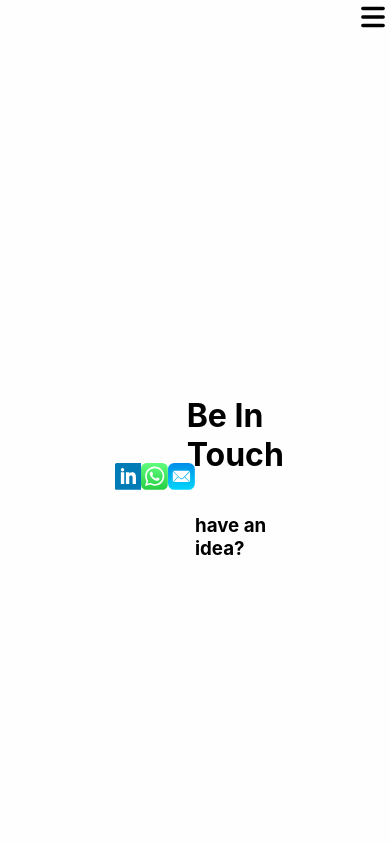
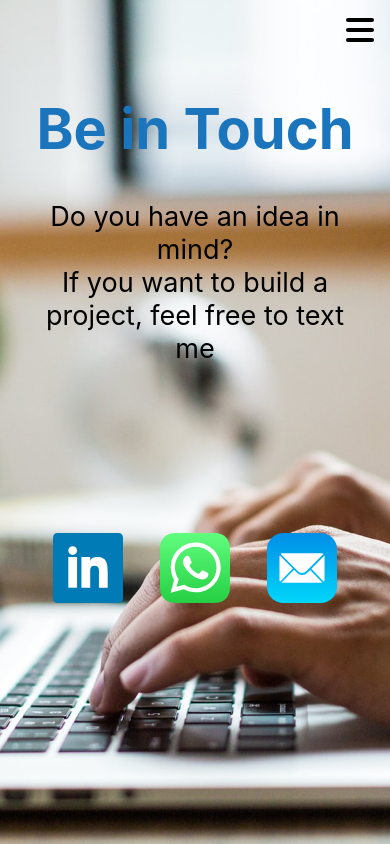
Before and after one commit to gustavo-gomez/portfolio, a React (Create React App) app: page /contact in a window 390 px wide. Built offline with nearby package versions, Linux system fonts and the light colour scheme.

Commit message:
organize Contact section(media querys)

```diff
--- a/src/components/Contact.jsx
+++ b/src/components/Contact.jsx
@@ -7,7 +7,6 @@ import photo from '../images/photo.jpg'
 import Icon, {getSvg, ICON_TYPE} from "../util/Icon";
 import Header from "./Header";
 import contact from '../images/contact2.jpeg'
-import contactSmall from '../images/contact_small.jpeg'
 import {useMediaQuery} from 'react-responsive'
 
 const Contact = () => {
@@ -17,20 +16,28 @@ const Contact = () => {
   // const isMobile = useMediaQuery({
   //   maxWidth: 850
   // })
-  // useEffect(() => {
-  //   // console.log("isMobile: ", isMobile)
-  //   // if (isMobile)
-  //   //   document.body.style.backgroundImage = `url(${contact})`
-  //   // else
-  //   document.body.style.backgroundImage = `url(${contact})`
-  //   document.body.classList.add('contact-background')
-  //
-  //   return () => {
-  //     document.body.style.backgroundImage = `none`
-  //     document.body.classList.remove('contact-background')
-  //
-  //   }
-  // }, []);
+  useEffect(() => {
+    // console.log("isMobile: ", isMobile)
+    // if (isMobile)
+    //   document.body.style.backgroundImage = `url(${contact})`
+    // else
+    document.body.style.backgroundImage = `url(${contact})`
+    document.body.classList.add(`contact-background`)
+    // if (isDarkMode)
+    //   document.body.classList.add('dark-mode-background')
+
+    return () => {
+      document.body.style.backgroundImage = `none`
+      document.body.classList.remove('contact-background')
+
+    }
+  }, []);
+    console.log('isDarkMode: ', isDarkMode)
+
+  if (isDarkMode)
+    document.body.classList.add('dark-mode-background')
+  else
+    document.body.classList.remove('dark-mode-background')
 
   // const handleMediaQueryChange = (matches) => {
   //   // matches will be true or false based on the value for the media query
@@ -52,24 +59,33 @@ const Contact = () => {
   return (
     <>
       <Header/>
-      <div className={'contact-section'}>
-
-        <div className={'contact-body'}>
+      <div className={`contact-section`}>
+        <div className={`contact-body ${isDarkMode ? 'darkMode' : ''}`}>
           <div className={'icons-container'}>
-            {getSvg(ICON_TYPE.LINKEDIN, 'contact-icon')}
-            {getSvg(ICON_TYPE.WHATSAPP, 'contact-icon')}
-            {getSvg(ICON_TYPE.EMAIL, 'contact-icon')}
+            <Icon
+              iconType={ICON_TYPE.LINKEDIN}
+              link={'https://www.linkedin.com/in/luis-gustavo-gomez-fasanando-b523158b/'}
+              className={'contact-icon'}
+            />
+            <Icon
+              iconType={ICON_TYPE.WHATSAPP}
+              link={'https://wa.me/51945248578?text=Hola%20Gustavo!'}
+              className={'contact-icon'}
+            />
+            <Icon
+              iconType={ICON_TYPE.EMAIL}
+              link={`mailto:contacto@gustavogomez.dev?subject=${LANGUAGES_TEXT[language].contact.mailSubject}`}
+              className={'contact-icon'}
+            />
           </div>
           <div className={'description-container'}>
             <h1>{LANGUAGES_TEXT[language].contact.title}</h1>
-            <h3>{LANGUAGES_TEXT[language].contact.description}</h3>
+            <p>{LANGUAGES_TEXT[language].contact.subTitle}</p>
+            <p>{LANGUAGES_TEXT[language].contact.description}</p>
           </div>
         </div>
-
-
       </div>
     </>
-
   );
 }
 
--- a/src/components/Header.jsx
+++ b/src/components/Header.jsx
@@ -16,7 +16,6 @@ import {useEffect, useState} from "react";
 const MobileHeader = ({language, isDarkMode, location, onClickNav, isMenuOpen, setIsMenuOpen}) => {
   return (
     <div className={`header-container-mobile ${isDarkMode ? 'darkMode' : ''}`}>
-      {/*<div className={'sections-container'}>*/}
       <span
         id={'menu'}
         className={'menu-mobile-icon'}
@@ -32,7 +31,6 @@ const MobileHeader = ({language, isDarkMode, location, onClickNav, isMenuOpen, s
                 id={section.id}
                 className={`menu-item ${section.id === location.pathname ? 'active' : ''}`}
                 onClick={() => onClickNav(section.id)}
-                // style={{opacity: 0.9, transform: 'scale(0.5) translateY(-40px) translateX(0px)'}}
               >
                 {getSvg(section.icon, "menu-icon")}
               </button>
@@ -40,7 +38,6 @@ const MobileHeader = ({language, isDarkMode, location, onClickNav, isMenuOpen, s
           })
         }
       </div>
-      {/*</div>*/}
     </div>
   )
 }
--- a/src/scss/components/contact.scss
+++ b/src/scss/components/contact.scss
@@ -5,11 +5,12 @@
   padding: 10rem 5rem 1rem 5rem;
   @extend %display-flex-center;
   flex-direction: column;
-  height: 75vh;
+  height: 50vh;
+  color: $letters;
 
   .contact-body {
     flex-direction: row;
-    width: 70%;
+    width: 80%;
     @extend %display-flex-center;
 
     .icons-container {
@@ -20,6 +21,7 @@
 
       .contact-icon {
         width: 100px;
+
         &:hover {
           cursor: pointer;
         }
@@ -30,6 +32,24 @@
       @extend %display-flex-center;
       flex-direction: column;
       width: 50%;
+      text-align: center;
+
+      h1 {
+        font-size: 60px;
+        color: $blue_principal;
+      }
+
+      p {
+        font-size: 31px;
+        margin-block-end: 0;
+        margin-block-start: 0;
+      }
+    }
+  }
+
+  .darkMode {
+    p {
+      color: white !important;
     }
   }
 }
@@ -47,27 +67,98 @@
   background-position: center center;
 }
 
-@media (max-width: 1500px) {
-
+.dark-mode-background {
+  background-blend-mode: darken
 }
 
-@media (max-width: 1300px) {
+@media (max-width: 1600px) {
+  .contact-section {
+    padding: 10rem 0 0 0;
 
+    .contact-body {
+      width: 87%;
+    }
+  }
 }
 
 @media (max-width: 1150px) {
+  .contact-section {
+    padding: 10rem 0 0 0;
 
+    .contact-body {
+      .description-container {
+        h1 {
+          font-size: 58px;
+        }
+
+        p {
+          font-size: 29px;
+        }
+      }
+    }
+  }
 }
 
 @media (max-width: 1050px) {
-
+  .contact-section {
+    .contact-body {
+      width: 93%;
+      .icons-container {
+        .contact-icon {
+          width: 95px;
+        }
+      }
+    }
+  }
 }
 
 @media (max-width: 950px) {
+  .contact-section {
+    .contact-body {
+      .description-container {
+        h1 {
+          font-size: 56px;
+        }
+
+        p {
+          font-size: 27px;
+        }
+      }
+      .icons-container {
+        .contact-icon {
+          width: 90px;
+        }
+      }
+    }
+  }
 }
 
 @media (max-width: 850px) {
+  .contact-section {
+    padding: 2rem 1rem 1rem 1rem;
+    flex-direction: column;
+    height: 85vh;
 
+    .contact-body {
+      flex-direction: column-reverse;
+      width: 90%;
+      height: 100%;
+
+      .icons-container {
+        width: 100%;
+        height: 50%;
+
+        .contact-icon {
+          width: 70px;
+        }
+      }
+
+      .description-container {
+        width: 100%;
+        height: 50%;
+      }
+    }
+  }
 }
 
 @media (max-width: 700px) {
--- a/src/scss/components/header.scss
+++ b/src/scss/components/header.scss
@@ -51,8 +51,8 @@
 
 .header-container-mobile {
   position: fixed;
-  top: 0;
-  right: 0;
+  top: 10px;
+  right: 10px;
   color: $letters;
   display: flex;
   justify-content: space-between;
@@ -62,7 +62,7 @@
   .menu-mobile-icon {
     background-color: transparent;
     svg {
-      width: 34px;
+      width: 40px;
     }
 
     margin-bottom: 20px;
@@ -108,7 +108,7 @@
       }
 
       .menu-icon {
-        width: 34px;
+        width: 45px;
         stroke: black;
         fill: transparent;
         stroke-width: 1px;
@@ -126,6 +126,7 @@
 
     .active .menu-icon {
       animation: strok 1s reverse;
+      stroke: $blue_principal;
     }
   }
 
--- a/src/util/Icon.jsx
+++ b/src/util/Icon.jsx
@@ -39,7 +39,7 @@ export const getSvg = (type, className) => {
         //   <path
         //     d="M20.447 20.452h-3.554v-5.569c0-1.328-.027-3.037-1.852-3.037-1.853 0-2.136 1.445-2.136 2.939v5.667H9.351V9h3.414v1.561h.046c.477-.9 1.637-1.85 3.37-1.85 3.601 0 4.267 2.37 4.267 5.455v6.286zM5.337 7.433c-1.144 0-2.063-.926-2.063-2.065 0-1.138.92-2.063 2.063-2.063 1.14 0 2.064.925 2.064 2.063 0 1.139-.925 2.065-2.064 2.065zm1.782 13.019H3.555V9h3.564v11.452zM22.225 0H1.771C.792 0 0 .774 0 1.729v20.542C0 23.227.792 24 1.771 24h20.451C23.2 24 24 23.227 24 22.271V1.729C24 .774 23.2 0 22.222 0h.003z"/>
         // </svg>
-        <svg enable-background="new 0 0 32 32" viewBox="0 0 32 32" className={`icons ${className}`}
+        <svg enableBackground="new 0 0 32 32" viewBox="0 0 32 32" className={`icons ${className}`}
              xmlns="http://www.w3.org/2000/svg">
           <g>
             <path d="M32,30c0,1.104-0.896,2-2,2H2c-1.104,0-2-0.896-2-2V2c0-1.104,0.896-2,2-2h28c1.104,0,2,0.896,2,2V30z"
@@ -72,9 +72,9 @@ export const getSvg = (type, className) => {
         // </svg>
 
         <svg fill="none" viewBox="0 0 25 25" xmlns="http://www.w3.org/2000/svg">
-          <path clip-rule="evenodd"
+          <path clipRule="evenodd"
                 d="M15.7481 24.9471C24.0901 24.7061 24.9111 22.9501 24.9111 12.9811C24.9111 1.98108 23.9111 0.981079 12.9111 0.981079C1.91113 0.981079 0.911133 1.98108 0.911133 12.9811C0.911133 22.9761 1.73713 24.7151 10.1391 24.9491C10.2121 24.8581 10.2391 24.7441 10.2391 24.6281C10.2391 24.3781 10.2291 21.8121 10.2241 20.9291C7.18713 21.5681 6.54613 19.5101 6.54613 19.5101C6.04913 18.2881 5.33313 17.9621 5.33313 17.9621C4.34213 17.3061 5.40813 17.3191 5.40813 17.3191C6.50413 17.3941 7.08113 18.4101 7.08113 18.4101C8.05513 20.0271 9.63713 19.5601 10.2591 19.2891C10.3581 18.6061 10.6401 18.1391 10.9521 17.8751C8.52713 17.6081 5.97813 16.7001 5.97813 12.6451C5.97813 11.4901 6.40413 10.5461 7.10213 9.80608C6.98913 9.53808 6.61513 8.46208 7.20913 7.00608C7.20913 7.00608 8.12613 6.72108 10.2121 8.09008C11.0831 7.85508 12.0171 7.73808 12.9461 7.73408C13.8731 7.73808 14.8071 7.85508 15.6801 8.09008C17.7651 6.72108 18.6801 7.00608 18.6801 7.00608C19.2761 8.46208 18.9011 9.53808 18.7881 9.80608C19.4881 10.5461 19.9111 11.4901 19.9111 12.6451C19.9111 16.7101 17.3581 17.6051 14.9251 17.8661C15.3171 18.1931 15.6661 18.8391 15.6661 19.8261C15.6661 20.7721 15.6601 22.4451 15.6561 23.5541C15.6541 24.1031 15.6531 24.5131 15.6531 24.6281C15.6531 24.7371 15.6821 24.8521 15.7481 24.9471V24.9471Z"
-                fill="black" fill-rule="evenodd"/>
+                fill="black" fillRule="evenodd"/>
         </svg>
       );
     case ICON_TYPE.TELEGRAM:
@@ -97,7 +97,7 @@ export const getSvg = (type, className) => {
         //   <path
         //     d="M15.725 0l-1.72 1.277 6.39 8.588 1.716-1.277L15.725 0zm-3.94 3.418l-1.369 1.644 8.225 6.85 1.369-1.644-8.225-6.85zm-3.15 4.465l-.905 1.94 9.702 4.517.904-1.94-9.701-4.517zm-1.85 4.86l-.44 2.093 10.473 2.201.44-2.092-10.473-2.203zM1.89 15.47V24h19.19v-8.53h-2.133v6.397H4.021v-6.396H1.89zm4.265 2.133v2.13h10.66v-2.13H6.154Z"/>
         // </svg>
-        <svg enable-background="new 0 0 512 512" version="1.1" viewBox="0 0 512 512"
+        <svg enableBackground="new 0 0 512 512" version="1.1" viewBox="0 0 512 512"
              xmlns="http://www.w3.org/2000/svg">
           <g>
             <path
@@ -194,7 +194,7 @@ export const getSvg = (type, className) => {
       );
     case ICON_TYPE.MOON:
       return (
-        <svg className={'icons'} xmlns="http://www.w3.org/2000/svg" enable-background="new 0 0 24 24"
+        <svg className={'icons'} xmlns="http://www.w3.org/2000/svg" enableBackground="new 0 0 24 24"
              height="24px"
              viewBox="0 0 24 24"
              width="24px" fill="#000000">
@@ -205,7 +205,7 @@ export const getSvg = (type, className) => {
       );
     case ICON_TYPE.SUN:
       return (
-        <svg className={'icons'} xmlns="http://www.w3.org/2000/svg" enable-background="new 0 0 24 24"
+        <svg className={'icons'} xmlns="http://www.w3.org/2000/svg" enableBackground="new 0 0 24 24"
              viewBox="0 0 24 24">
           <rect fill="none"/>
           <path
@@ -215,7 +215,7 @@ export const getSvg = (type, className) => {
     case ICON_TYPE.WAVES:
       return (
         <svg xmlns="http://www.w3.org/2000/svg" viewBox="0 0 1440 320">
-          <path fill="#1B75BC" fill-opacity="0.83"
+          <path fill="#1B75BC" fillOpacity="0.83"
                 d="M0,192L80,176C160,160,320,128,480,149.3C640,171,800,245,960,234.7C1120,224,1280,128,1360,80L1440,32L1440,320L1360,320C1280,320,1120,320,960,320C800,320,640,320,480,320C320,320,160,320,80,320L0,320Z"/>
         </svg>
       );
@@ -246,8 +246,8 @@ export const getSvg = (type, className) => {
       return (
         <svg xmlns="http://www.w3.org/2000/svg" viewBox="0 0 20 20" className={className}>
           <path
-            fill-rule="evenodd"
-            clip-rule="evenodd"
+            fillRule="evenodd"
+            clipRule="evenodd"
             d="M4.083 9h1.946c.089-1.546.383-2.97.837-4.118A6.004 6.004 0 004.083 9zM10 2a8 8 0 100 16 8 8 0 000-16zm0 2c-.076 0-.232.032-.465.262-.238.234-.497.623-.737 1.182-.389.907-.673 2.142-.766 3.556h3.936c-.093-1.414-.377-2.649-.766-3.556-.24-.56-.5-.948-.737-1.182C10.232 4.032 10.076 4 10 4zm3.971 5c-.089-1.546-.383-2.97-.837-4.118A6.004 6.004 0 0115.917 9h-1.946zm-2.003 2H8.032c.093 1.414.377 2.649.766 3.556.24.56.5.948.737 1.182.233.23.389.262.465.262.076 0 .232-.032.465-.262.238-.234.498-.623.737-1.182.389-.907.673-2.142.766-3.556zm1.166 4.118c.454-1.147.748-2.572.837-4.118h1.946a6.004 6.004 0 01-2.783 4.118zm-6.268 0C6.412 13.97 6.118 12.546 6.03 11H4.083a6.004 6.004 0 002.783 4.118z"/>
         </svg>
       );
@@ -283,7 +283,7 @@ export const getSvg = (type, className) => {
       );
     case ICON_TYPE.EMAIL:
       return (
-        // <svg enable-background="new 0 0 64 64" viewBox="0 0 64 64" className={className}
+        // <svg enableBackground="new 0 0 64 64" viewBox="0 0 64 64" className={className}
         //      xmlns="http://www.w3.org/2000/svg">
         //   <g id="Layer_1">
         //     <g>
@@ -335,11 +335,11 @@ export const getSvg = (type, className) => {
         <svg xmlns="http://www.w3.org/2000/svg" viewBox="0 0 120 120" className={className}>
           <defs>
             <linearGradient id="a" x1="50%" x2="50%" y1="0%" y2="100%">
-              <stop offset="0%" stop-color="#008EE7"/>
-              <stop offset="100%" stop-color="#00D6FA"/>
+              <stop offset="0%" stopColor="#008EE7"/>
+              <stop offset="100%" stopColor="#00D6FA"/>
             </linearGradient>
           </defs>
-          <g fill="none" fill-rule="evenodd">
+          <g fill="none" fillRule="evenodd">
             <rect width="120" height="120" fill="url(#a)" rx="28"/>
             <path fill="#FFF"
                   d="M25.114 84.964l21.196-21.95 5.13 5.165a12.553 12.553 0 0 0 17.84 0l4.64-4.672L94.666 84.99c-.331.07-.675.106-1.027.106H26.26c-.394 0-.778-.046-1.146-.132zm73.392-46.215c.087.37.133.755.133 1.151v40.196c0 1.29-.489 2.466-1.29 3.353L76.033 61.378l22.472-22.63zM21.36 81.094V40.9c0-.868.221-1.685.61-2.397l22.226 22.382L22.482 83.37a4.983 4.983 0 0 1-1.122-2.277zm75.467-45.046L67.189 65.685c-3.905 3.906-10.237 3.906-14.142 0L23.26 35.9c.835-.627 1.874-.999 3-.999h67.378a4.98 4.98 0 0 1 3.188 1.148z"/>
--- a/src/util/Languages.js
+++ b/src/util/Languages.js
@@ -13,8 +13,10 @@ export const LANGUAGES_TEXT = {
         message: '¿Necesitas desarrollar un software? Contáctame!'
       },
     contact: {
-      title: 'Contacto',
-      description: 'Tienes un proyecto en mente?'
+      title: 'Estemos en contacto',
+      subTitle: '¿Tienes un proyecto en mente?',
+      description: 'Si deseas realizar un proyecto, puedes enviarme un mensaje',
+      mailSubject: 'Hola Gustavo'
     },
     sections: [
       {
@@ -47,8 +49,10 @@ export const LANGUAGES_TEXT = {
         message: 'Do you wat to build a software? Text me! '
       },
     contact: {
-      title: 'Be In Touch',
-      description: 'have an idea?'
+      title: 'Be in Touch',
+      subTitle: 'Do you have an idea in mind?',
+      description: 'If you want to build a project, feel free to text me',
+      mailSubject: 'Hello Gustavo'
     },
     sections: [
       {
```
Also changed, not shown: src/images/contact2.jpeg (added).
